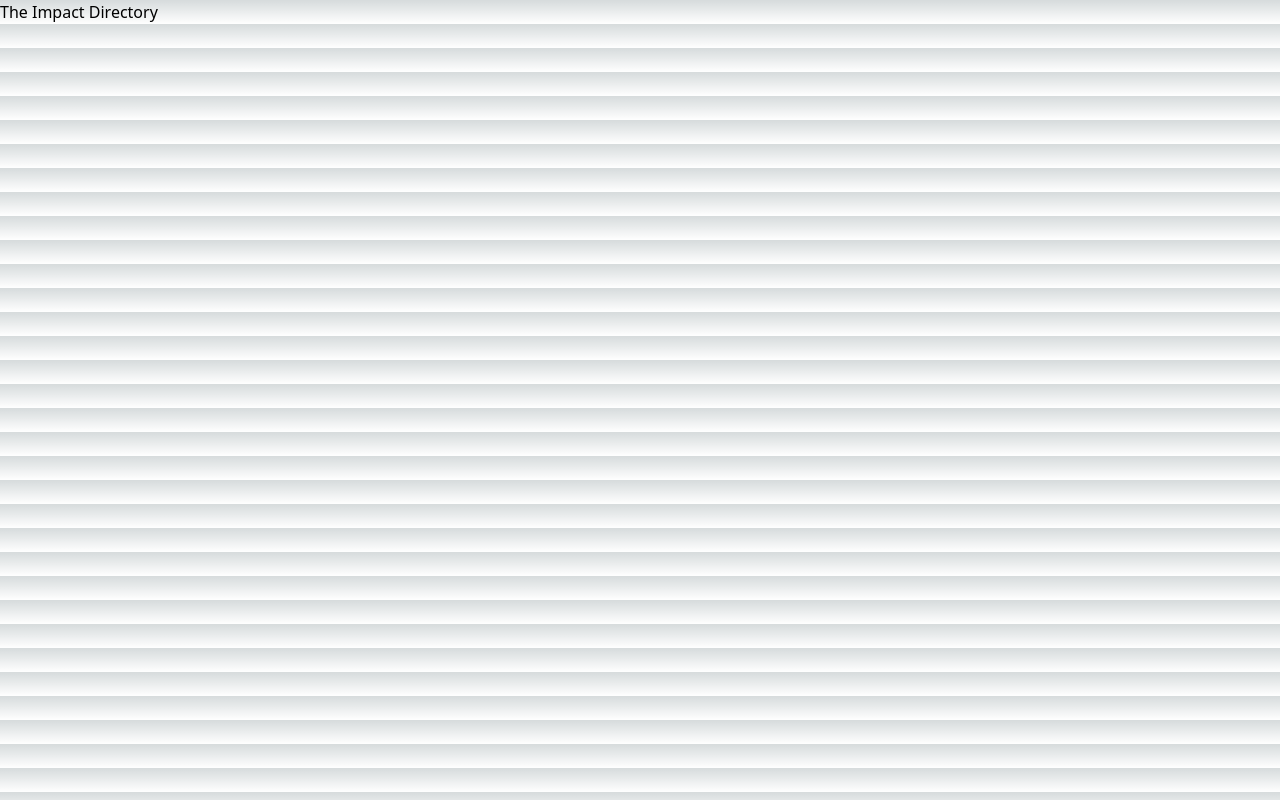
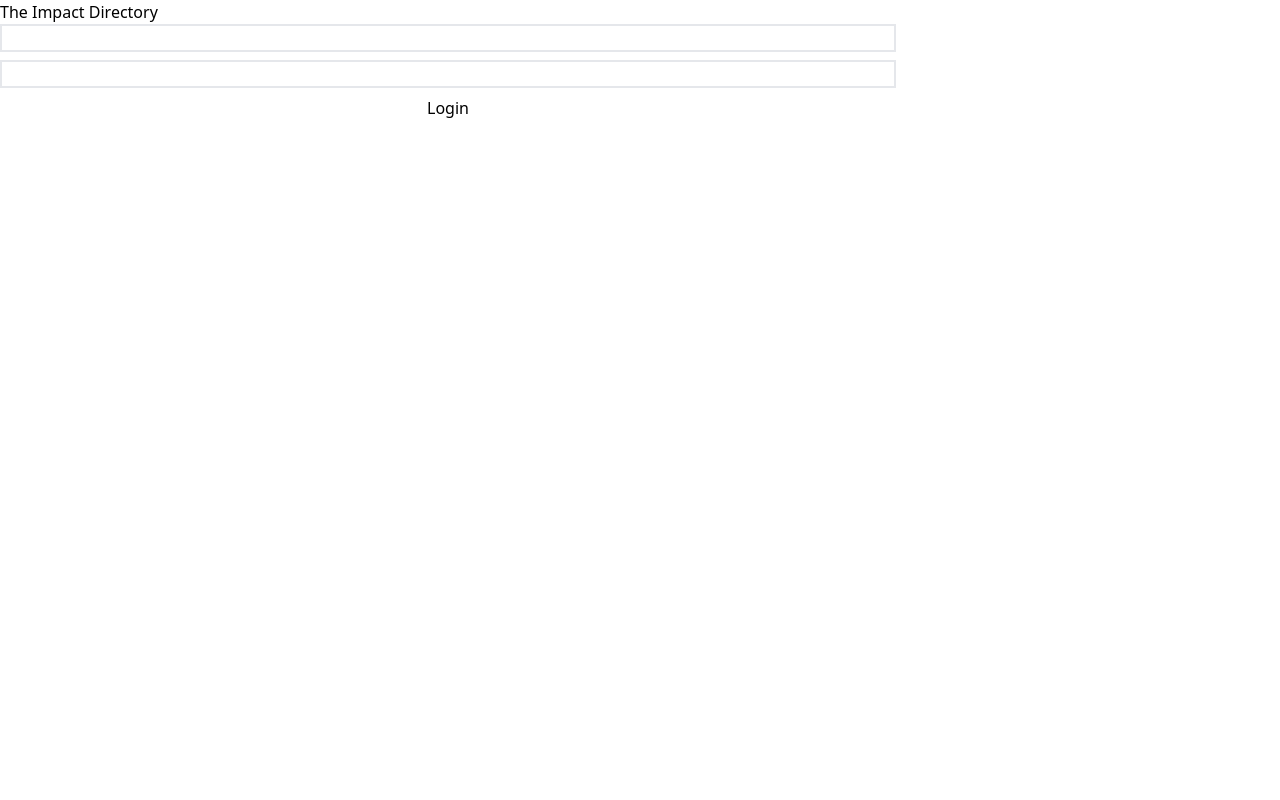
Before and after one commit to IkTom22/mentoring-project-client, a Next.js app: page / in a window 1280 px wide. Built offline with nearby package versions, Linux system fonts and the light colour scheme; no server answers.

Commit message:
login is successful and receiving cookies

```diff
--- a/src/pages/index.tsx
+++ b/src/pages/index.tsx
@@ -1,17 +1,33 @@
 import Image from 'next/image'
 import { Inter } from 'next/font/google'
-import { useEffect } from 'react'
+import { useEffect, useState } from 'react'
 
 const inter = Inter({ subsets: ['latin'] })
 
 export default function Home() {
+  const [email, setEmail] =useState("")
+  const [password, setPassword] = useState("")
   useEffect(() =>{
     fetch(`${process.env.NEXT_PUBLIC_API_URL}/services`).then((response) =>response.json()).then(data =>console.log(data))
   },[])
+  function handleSubmit (e){
+    // console.log(e)
+    e.preventDefault()
+    console.log(`Email: ${email}, Password: ${password}`)
+    fetch(`${process.env.NEXT_PUBLIC_API_URL}/users/sign_in?email=${email}&password=${password}`, {method: 'POST'}).then((response) =>response.json()).then(data =>console.log(data))
 
+  }
   return (
     <main>
       <h1>The Impact Directory</h1>
+      <form className='flex flex-col max-w-4xl gap-2'>
+        <input className='border-2' type="email" value={email} onChange={(e)=>setEmail(e.target.value)}/>
+        <input className='border-2' type="password" value={password} onChange={(e)=>setPassword(e.target.value)}/>
+        <button onClick={handleSubmit}>Login</button>
+      </form>
     </main>
   )
 }
+
+
+// users/sign_in?email=test3@test.com&password=test123
--- a/src/styles/globals.css
+++ b/src/styles/globals.css
@@ -1,27 +1,3 @@
 @tailwind base;
 @tailwind components;
 @tailwind utilities;
-
-:root {
-  --foreground-rgb: 0, 0, 0;
-  --background-start-rgb: 214, 219, 220;
-  --background-end-rgb: 255, 255, 255;
-}
-
-@media (prefers-color-scheme: dark) {
-  :root {
-    --foreground-rgb: 255, 255, 255;
-    --background-start-rgb: 0, 0, 0;
-    --background-end-rgb: 0, 0, 0;
-  }
-}
-
-body {
-  color: rgb(var(--foreground-rgb));
-  background: linear-gradient(
-      to bottom,
-      transparent,
-      rgb(var(--background-end-rgb))
-    )
-    rgb(var(--background-start-rgb));
-}
```
